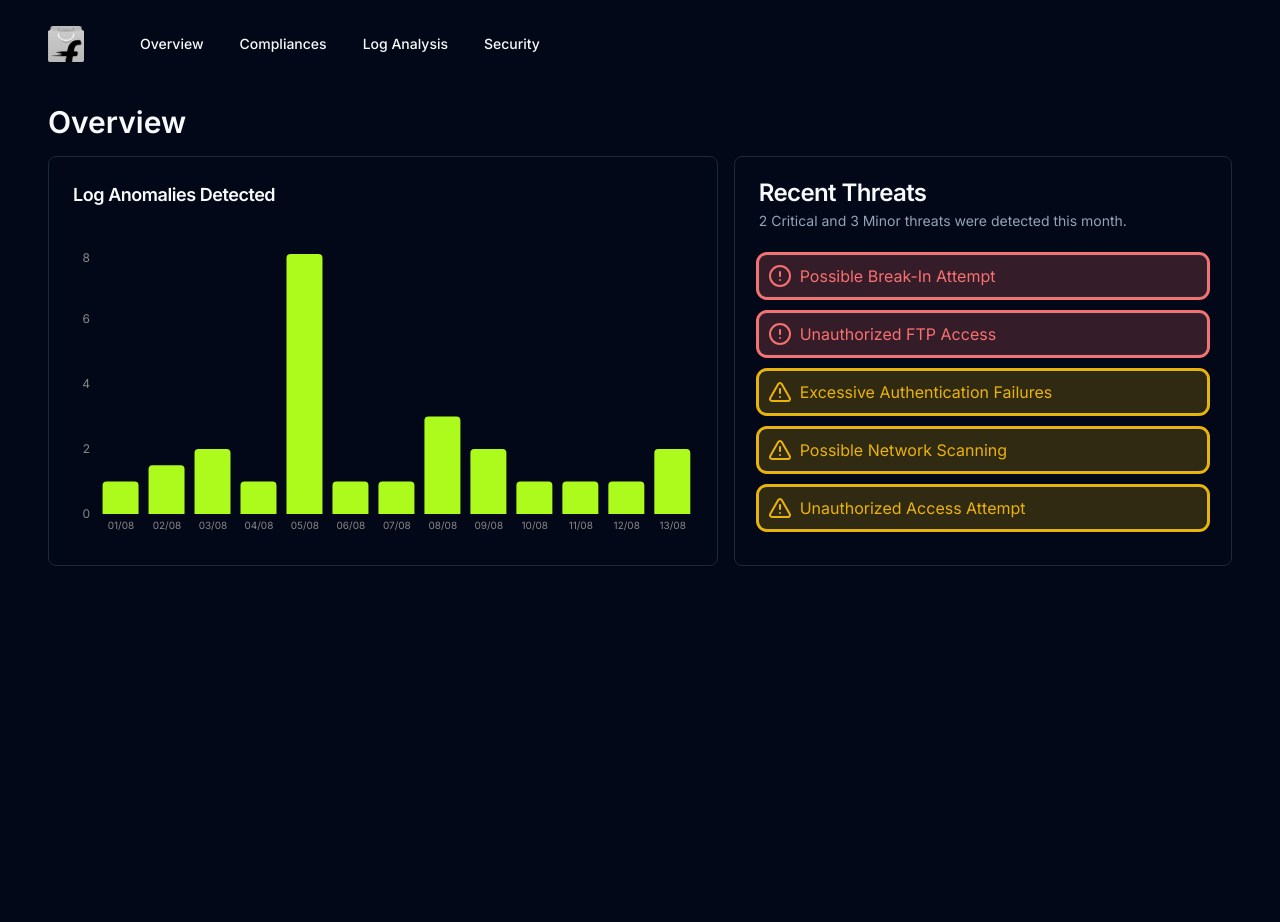
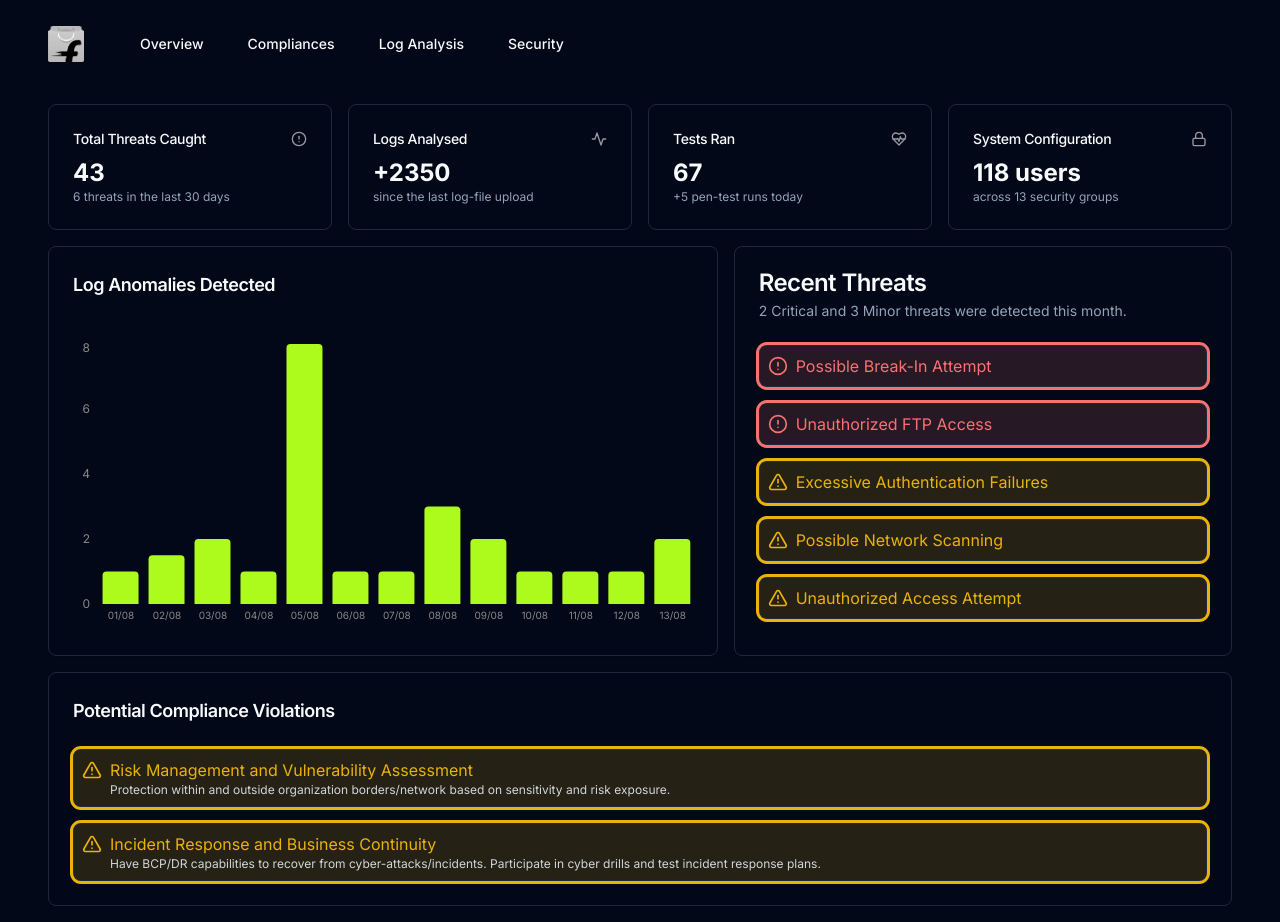
Before and after one commit to Servatom/Flipkart-Grid-5.0-Infosec, a Next.js app in the folder client/: page / in a window 1280 px wide. Before the commit the page ends 800 px from the top, so only its background shows below. Built offline with nearby package versions, Linux system fonts and the light colour scheme.

Commit message:
Add STat Cards in overview page
Signed-off-by: Yashvardhan Arora <yash22arora@gmail.com>

```diff
--- a/client/src/app/page.tsx
+++ b/client/src/app/page.tsx
@@ -1,5 +1,6 @@
 import LineGraph from "@/components/common/LineGraph";
 import WarningItem from "@/components/common/WarningItem";
+import StatCards from "@/components/overview/StatCards";
 import {
   Card,
   CardContent,
@@ -7,13 +8,17 @@ import {
   CardHeader,
   CardTitle,
 } from "@/components/ui/card";
-import { LINECHART_DATA, WARNING_ITEMS } from "@/lib/constants";
+import {
+  COMPLIANCE_ITEMS,
+  LINECHART_DATA,
+  WARNING_ITEMS,
+} from "@/lib/constants";
 import Image from "next/image";
 
 export default function Home() {
   return (
     <div className="flex flex-col gap-4">
-      <h1 className="text-3xl font-semibold">Overview</h1>
+      <StatCards />
       <div className="grid gap-4 md:grid-cols-2 lg:grid-cols-7">
         <Card className="col-span-4">
           <CardHeader>
@@ -36,6 +41,23 @@ export default function Home() {
             ))}
           </CardContent>
         </Card>
+        <Card className="col-span-7">
+          <CardHeader>
+            <CardTitle className="text-lg">
+              Potential Compliance Violations
+            </CardTitle>
+          </CardHeader>
+          <CardContent className="gap-4 flex flex-col">
+            {COMPLIANCE_ITEMS.map((item, index) => (
+              <WarningItem
+                key={index}
+                label={item.label}
+                type={item.type}
+                description={item.description}
+              />
+            ))}
+          </CardContent>
+        </Card>
       </div>
     </div>
   );
--- a/client/src/components/common/Navbar.tsx
+++ b/client/src/components/common/Navbar.tsx
@@ -21,7 +21,7 @@ const Navbar: React.FC = () => {
       <div className="mr-6 flex flex-row items-center">
         <Image src={logo} alt="logo" width={36} height={36} />
       </div>
-      <NavigationMenuList className="ml-auto">
+      <NavigationMenuList className="ml-auto flex flex-row gap-2">
         <NavigationMenuItem>
           <Link href="/" legacyBehavior passHref>
             <NavigationMenuLink className={navigationMenuTriggerStyle()}>
--- a/client/src/components/common/WarningItem.tsx
+++ b/client/src/components/common/WarningItem.tsx
@@ -3,7 +3,11 @@ import { Card, CardContent } from "../ui/card";
 import { AlertCircle, AlertTriangle, LucideIcon } from "lucide-react";
 import { ReactNode } from "react";
 
-const WarningItem: React.FC<IWarningItemProps> = ({ label, type }) => {
+const WarningItem: React.FC<IWarningItemProps> = ({
+  label,
+  type,
+  description,
+}) => {
   const config: {
     [key in TWarningType]: {
       color: string;
@@ -14,21 +18,26 @@ const WarningItem: React.FC<IWarningItemProps> = ({ label, type }) => {
     error: {
       color: "text-red-400",
       bgColor: "bg-red-400 outline outline-red-400",
-      icon: <AlertCircle className="text-red-400" />,
+      icon: <AlertCircle className="text-red-400 mt-0.5" size={20} />,
     },
     warning: {
       color: "text-yellow-500",
       bgColor: "bg-yellow-500 outline outline-yellow-500",
-      icon: <AlertTriangle className="text-yellow-500" />,
+      icon: <AlertTriangle className="text-yellow-500 mt-0.5" size={20} />,
     },
   };
   return (
     <Card
-      className={` bg-opacity-20 p-2 ${config[type].bgColor} cursor-pointer`}
+      className={` bg-opacity-[.15] p-2 ${config[type].bgColor} cursor-pointer`}
     >
-      <CardContent className="flex flex-row items-center p-0">
+      <CardContent className="flex flex-row items-start p-0">
         {config[type].icon}
-        <span className={`ml-2 ${config[type].color}`}>{label}</span>
+        <div className={`flex flex-col ml-2 ${config[type].color}`}>
+          <span className="">{label}</span>
+          {description && (
+            <p className="text-xs text-gray-300">{description}</p>
+          )}
+        </div>
       </CardContent>
     </Card>
   );
--- /dev/null
+++ b/client/src/components/overview/StatCards.tsx
@@ -0,0 +1,75 @@
+import {
+  Card,
+  CardContent,
+  CardDescription,
+  CardHeader,
+  CardTitle,
+} from "@/components/ui/card";
+import {
+  Activity,
+  AlertCircle,
+  FlaskConical,
+  HeartPulse,
+  Lock,
+} from "lucide-react";
+
+const StatCards: React.FC = () => {
+  return (
+    <div className="grid gap-4 md:grid-cols-2 lg:grid-cols-4">
+      <Card>
+        <CardHeader className="flex flex-row items-center justify-between space-y-0 pb-2">
+          <CardTitle className="text-sm font-medium">
+            Total Threats Caught
+          </CardTitle>
+          <AlertCircle size={16} opacity={0.6} />
+        </CardHeader>
+        <CardContent>
+          <div className="text-2xl font-bold">43</div>
+          <p className="text-xs text-muted-foreground">
+            6 threats in the last 30 days
+          </p>
+        </CardContent>
+      </Card>
+      <Card>
+        <CardHeader className="flex flex-row items-center justify-between space-y-0 pb-2">
+          <CardTitle className="text-sm font-medium">Logs Analysed</CardTitle>
+          <Activity size={16} opacity={0.6} />
+        </CardHeader>
+        <CardContent>
+          <div className="text-2xl font-bold">+2350</div>
+          <p className="text-xs text-muted-foreground">
+            since the last log-file upload
+          </p>
+        </CardContent>
+      </Card>
+      <Card>
+        <CardHeader className="flex flex-row items-center justify-between space-y-0 pb-2">
+          <CardTitle className="text-sm font-medium">Tests Ran</CardTitle>
+          <HeartPulse size={16} opacity={0.6} />
+        </CardHeader>
+        <CardContent>
+          <div className="text-2xl font-bold">67</div>
+          <p className="text-xs text-muted-foreground">
+            +5 pen-test runs today
+          </p>
+        </CardContent>
+      </Card>
+      <Card>
+        <CardHeader className="flex flex-row items-center justify-between space-y-0 pb-2">
+          <CardTitle className="text-sm font-medium">
+            System Configuration
+          </CardTitle>
+          <Lock size={16} opacity={0.6} />
+        </CardHeader>
+        <CardContent>
+          <div className="text-2xl font-bold">118 users</div>
+          <p className="text-xs text-muted-foreground">
+            across 13 security groups
+          </p>
+        </CardContent>
+      </Card>
+    </div>
+  );
+};
+
+export default StatCards;
--- a/client/src/lib/constants.ts
+++ b/client/src/lib/constants.ts
@@ -80,3 +80,22 @@ export const WARNING_ITEMS: {
     type: "warning",
   },
 ];
+
+export const COMPLIANCE_ITEMS: {
+  label: string;
+  type: TWarningType;
+  description?: string;
+}[] = [
+  {
+    label: "Risk Management and Vulnerability Assessment",
+    type: "warning",
+    description:
+      "Protection within and outside organization borders/network based on sensitivity and risk exposure.",
+  },
+  {
+    label: "Incident Response and Business Continuity",
+    type: "warning",
+    description:
+      "Have BCP/DR capabilities to recover from cyber-attacks/incidents. Participate in cyber drills and test incident response plans.",
+  },
+];
--- a/client/src/lib/types.ts
+++ b/client/src/lib/types.ts
@@ -6,6 +6,7 @@ export type LineChartDataType = {
 export interface IWarningItemProps {
   label: string;
   type: TWarningType;
+  description?: string;
 }
 
 export type TWarningType = "warning" | "error";
```
